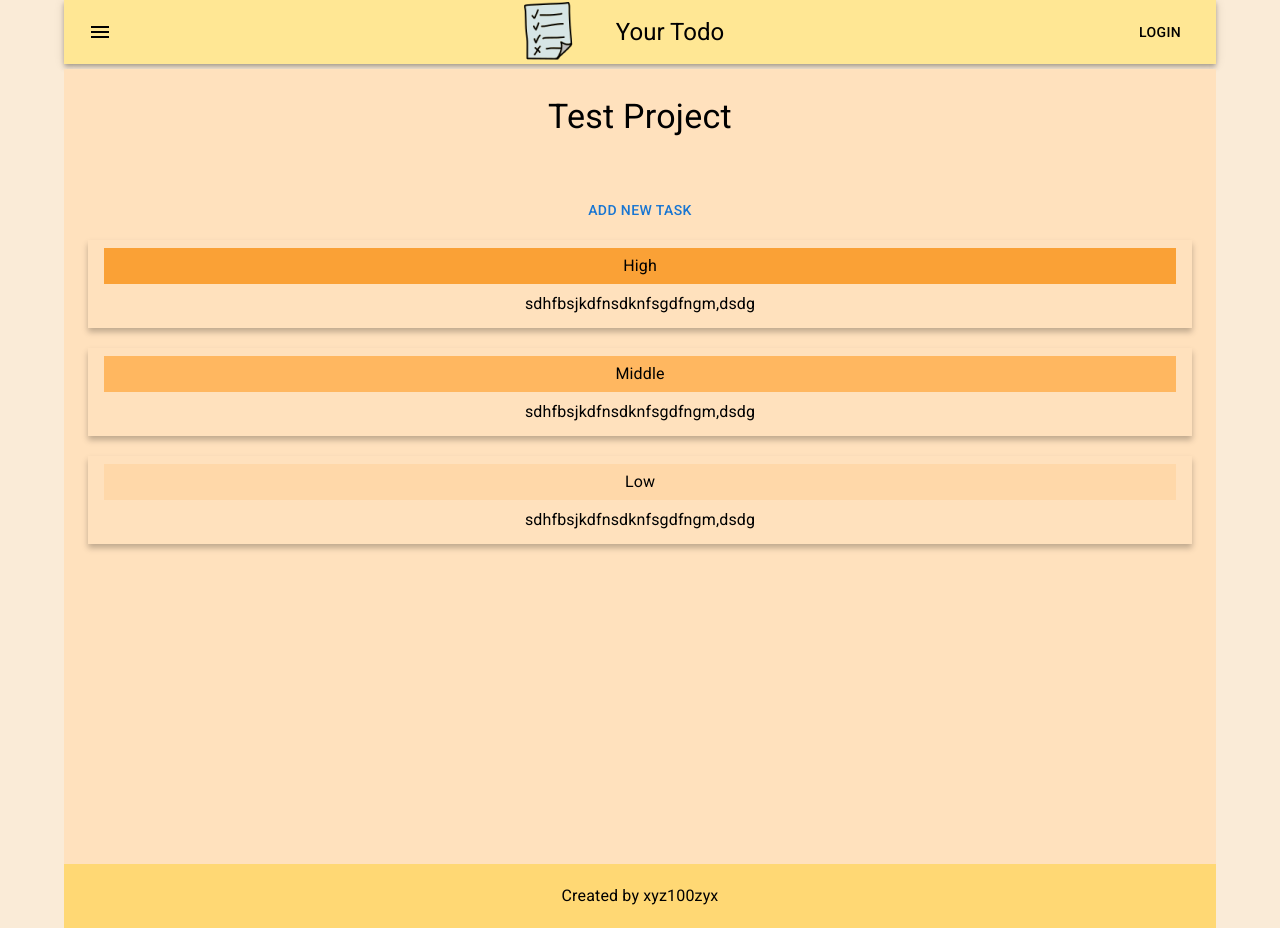
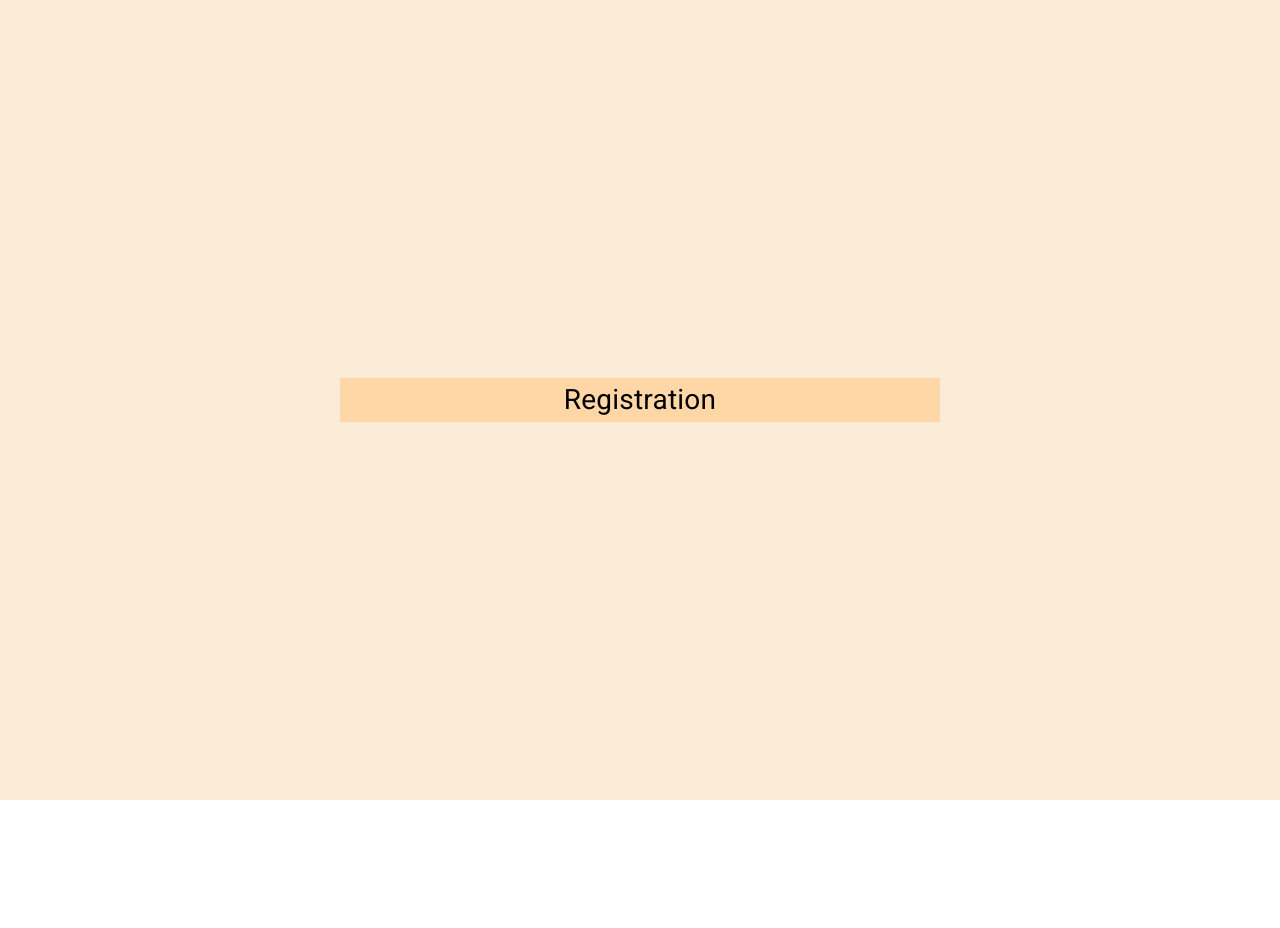
Before and after one commit to xyz100zyx/todo-material-ui, a React (Create React App) app: page /auth/login in a window 1280 px wide. After the commit the page ends 800 px from the top, so only its background shows below. Built offline with nearby package versions, Linux system fonts and the light colour scheme; the HTML template or start-up script is replaced by a standard one.

Commit message:
route tu auth reg/log start create a comp with form

```diff
--- a/src/App.js
+++ b/src/App.js
@@ -1,24 +1,19 @@
-import './App.css';
-import React from 'react';
-import Header from "./components/Header/Header";
-import {Container} from "@mui/material";
-import Content from "./Content/Content";
-import Footer from "./Footer/Footer";
+import "./App.css";
+import React from "react";
+import { Route, Routes } from "react-router";
+import Main from "./pages/Main/Main";
+import Auth from "./pages/Auth/Auth";
 
 function App() {
-    const [sideBar, setSidebar] = React.useState(false)
-
-    console.log(sideBar)
-
-    return (
-        <div className="App">
-            <Container sx={{maxWidth: '1440px'}}>
-                <Header state={sideBar} action={setSidebar}/>
-                <Content state={sideBar}/>
-                <Footer/>
-            </Container>
-        </div>
-    );
+  return (
+    <div className="App">
+      <Routes>
+        <Route path="/" element={<Main />} />
+        <Route path="/auth/register" element={<Auth action={'Register'} />} />
+        <Route path="/auth/login" element={<Auth action={'Login'} />} />
+      </Routes>
+    </div>
+  );
 }
 
 export default App;
--- a/src/Content/Content.jsx
+++ b/src/components/Content/Content.jsx
@@ -1,8 +1,8 @@
 import React from 'react';
 import {Box} from '@mui/material';
-import Sidebar from "../components/Sidebar/Sidebar";
+import Sidebar from "../Sidebar/Sidebar";
 import Divider from "@mui/material/Divider";
-import Project from "../components/Project/Project";
+import Project from "../Project/Project";
 
 function Content(props) {
     return (
--- /dev/null
+++ b/src/components/RegisterForm/RegisterForm.jsx
@@ -0,0 +1,28 @@
+import { Box, Typography } from "@mui/material";
+import React from "react";
+import TextInput from "../TextInput/TextInput";
+
+const RegisterForm = () => {
+  return (
+    <Box
+      sx={{
+        maxWidth: "600px",
+        backgroundColor: "#FFD7A7",
+        width: '100%'
+      }}
+    >
+      <Typography
+        variant={"h6"}
+        sx={{
+            fontSize: '28px',
+            fontWeight: '400',
+
+        }}
+      >
+        Registration
+      </Typography>
+    </Box>
+  );
+};
+
+export default RegisterForm;
--- a/src/components/TextInput/TextInput.jsx
+++ b/src/components/TextInput/TextInput.jsx
@@ -10,7 +10,7 @@ const TextInput = (props) => {
 
   return (
     <TextField
-      placeholder={'Input the description of task'}
+      placeholder={props.placeholder}
       id="standard-basic"
       label={props.label}
       value={value}
--- /dev/null
+++ b/src/pages/Auth/Auth.jsx
@@ -0,0 +1,24 @@
+import { Container } from '@mui/material';
+import React from 'react';
+import RegisterForm from '../../components/RegisterForm/RegisterForm';
+
+const Auth = (props) => {
+    return (
+        <Container
+            sx={{
+                maxWidth: '600px',
+                width: '100%',
+                minHeight: '200px',
+                height: '100vh',
+                backgroundColor: 'antiquewhite',
+                display: 'flex',
+                alignItems: 'center',
+                justifyContent: 'center'
+            }}
+        >
+            <RegisterForm />
+        </Container>
+    );
+}
+
+export default Auth;
--- /dev/null
+++ b/src/pages/Main/Main.jsx
@@ -0,0 +1,19 @@
+import React from "react";
+import { Container } from "@mui/material";
+import Header from "../../components/Header/Header";
+import Content from "../../components/Content/Content";
+import Footer from "../../components/Footer/Footer";
+
+const Main = () => {
+  const [sideBar, setSidebar] = React.useState(false);
+
+  return (
+    <Container sx={{ maxWidth: "1440px" }}>
+      <Header state={sideBar} action={setSidebar} />
+      <Content state={sideBar} />
+      <Footer />
+    </Container>
+  );
+};
+
+export default Main;
```
Also changed, not shown: src/components/Footer/Footer.jsx (renamed from src/Footer/Footer.jsx).
